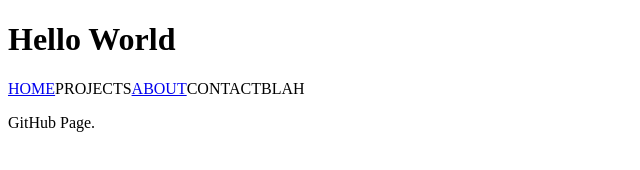
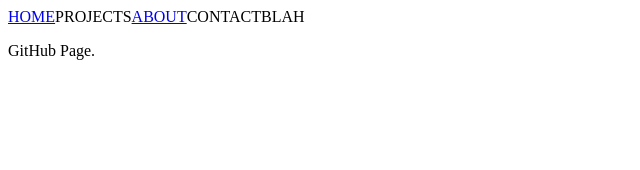
Before and after one commit to JK-its-Chad/JK-its-Chad.github.io, a plain HTML site: page index.html in a window 1280 px wide. Shown: the whole page, without its empty margins (0-640 px from the left). Drawn offline with Linux system fonts and the light colour scheme.

```diff
--- a/index.html
+++ b/index.html
@@ -31,7 +31,6 @@
 
 	}
 	</style>
-	<H1>Hello World</h1>
 </head>
 
 
```
